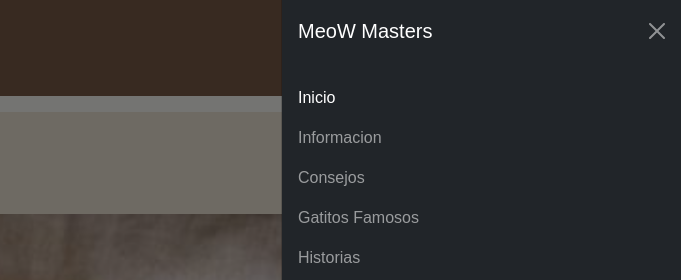
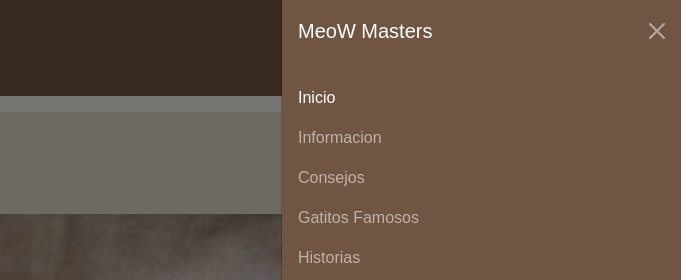
Before and after one commit to Mateoserafini/PreEntrega3-Serafini, a plain HTML site: page html/consejos.html in a window 1280 px wide. Both pictures are taken after a click on the button "Toggle navigation". Shown: the top 280 px of the page, 599-1280 px from the left. Drawn offline with nearby package versions, Linux system fonts and the light colour scheme; files that its build step writes are made by us from their sources.

Commit message:
terminado

```diff
--- a/html/consejos.html
+++ b/html/consejos.html
@@ -28,12 +28,12 @@
             </button>
             <div class="offcanvas offcanvas-end text-bg-dark" tabindex="-1" id="offcanvasDarkNavbar"
                 aria-labelledby="offcanvasDarkNavbarLabel">
-                <div class="offcanvas-header">
-                    <h5 class="offcanvas-title" id="offcanvasDarkNavbarLabel">MeoW Masters</h5>
+                <div class="offcanvas-header fondoNav" >
+                    <h5 class="offcanvas-title" id="offcanvasDarkNavbarLabel" >MeoW Masters</h5>
                     <button type="button" class="btn-close btn-close-white" data-bs-dismiss="offcanvas"
-                        aria-label="Close"></button>
-                </div>
-                <div class="offcanvas-body navOculto">
+                      aria-label="Close"></button>
+                  </div>
+                  <div class="offcanvas-body fondoNav">
                     <ul class="navbar-nav justify-content-end flex-grow-1 pe-3">
                         <li class="nav-item">
                             <a class="nav-link active" aria-current="page" href="../index.html">Inicio</a>
```
Also changed, not shown: html/gatitosfamoso.html (+3 -3 lines), html/historias.html (+3 -3 lines), html/informacion.html (+3 -3 lines).
